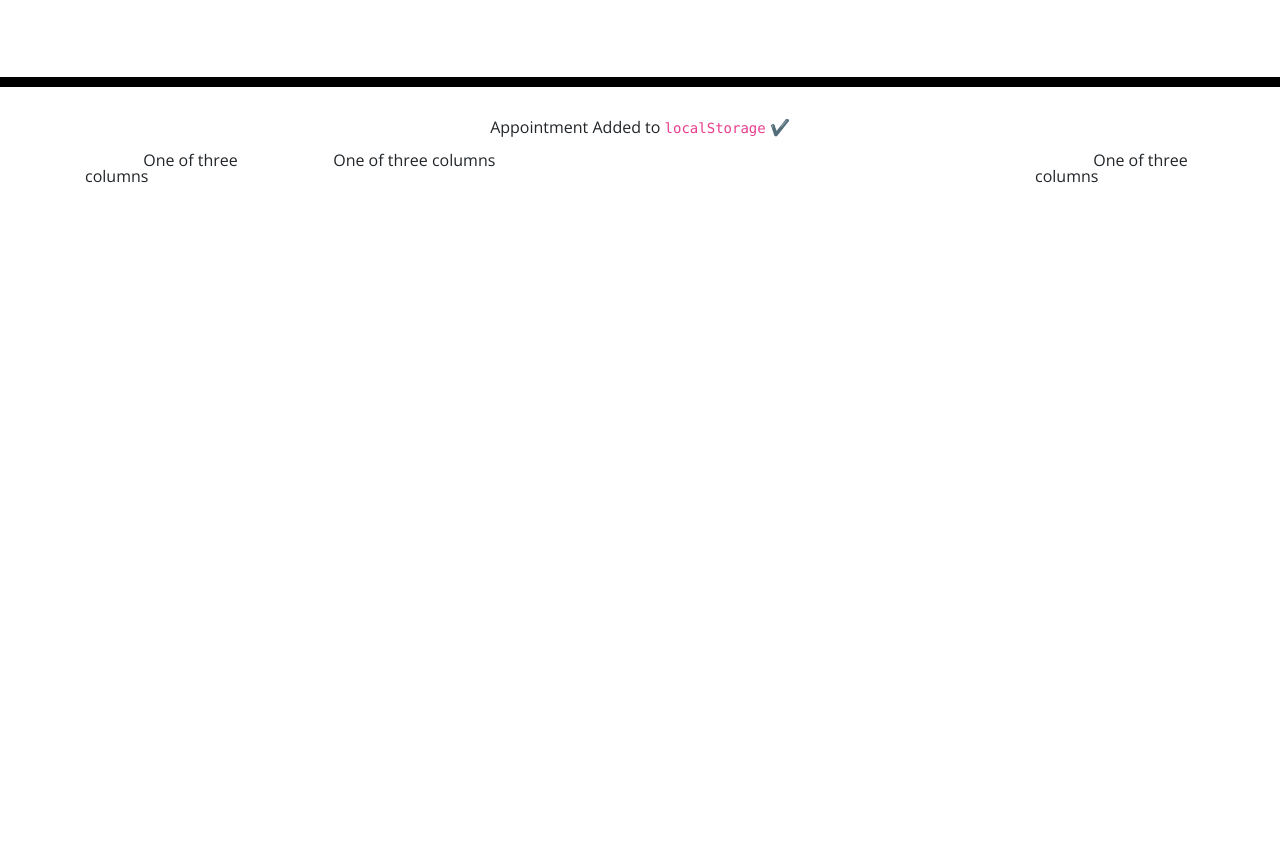
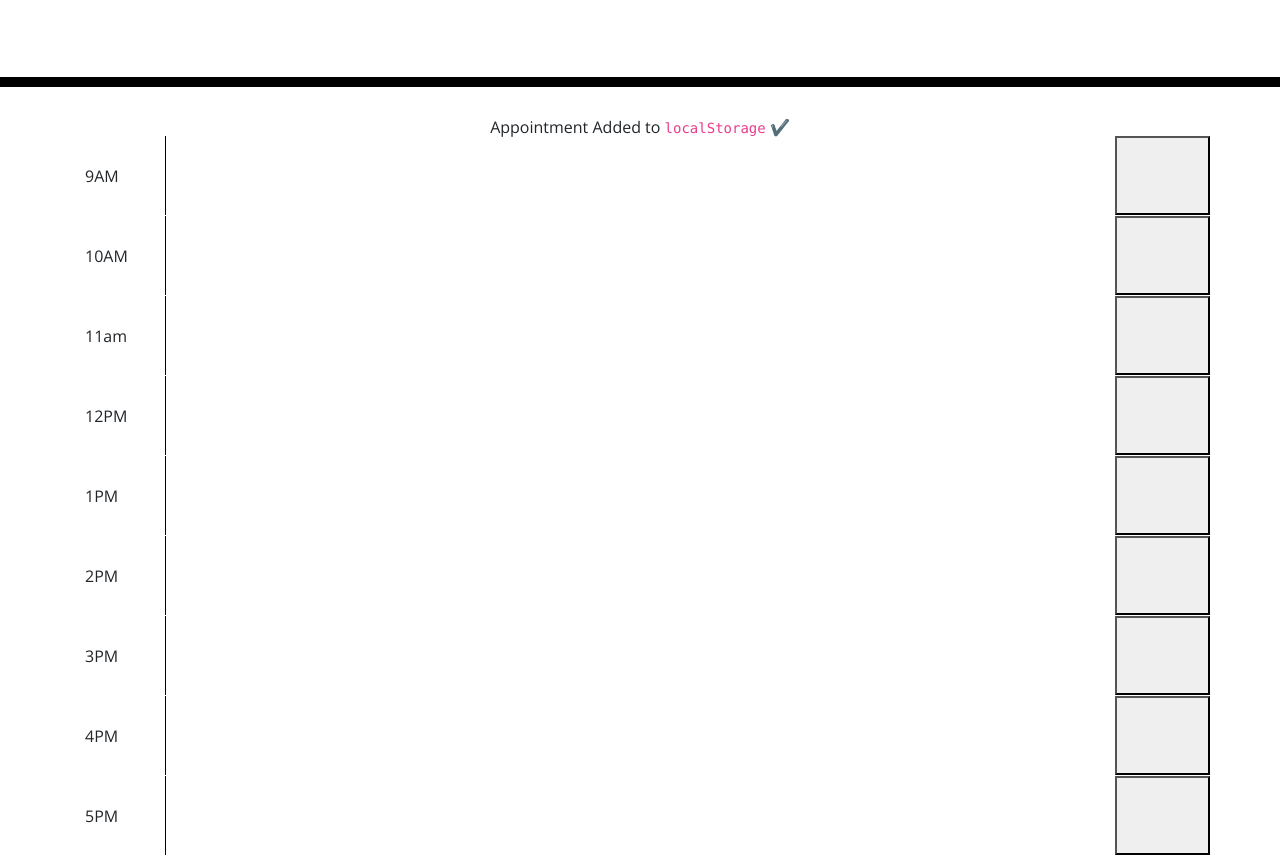
Before and after one commit to nenebeji/Daily_Planner, a plain HTML site: page index.html in a window 1280 px wide. Shown: the part 181-1036 px from the top of the page. Before the commit the page ends 800 px from the top, so only its background shows below. Drawn offline with nearby package versions, Linux system fonts and the light colour scheme.

Commit message:
added timeblocks

```diff
--- a/index.html
+++ b/index.html
@@ -19,17 +19,87 @@
     </header>
     <section class='text-center notifications' id="notification">Appointment Added to <code>localStorage</code> ✔️</section>
     <div class="container">
-        <div class="row">
-            <div class="col-md-2">
-              One of three columns
+        <div class="row timeblock" id="9am">
+            <div class="col-md-1">
+              9AM
             </div>
-            <div class="col-md-8">
-              One of three columns
+            <textarea class="col-md-10 loggedevents">
+            </textarea>
+            <button class="col-md-1">
+            </button>
+        </div>
+        <div class="row timeblock" id="9am">
+            <div class="col-md-1">
+              10AM
             </div>
-            <div class="col-md-2">
-              One of three columns
+            <textarea class="col-md-10 loggedevents">
+            </textarea>
+            <button class="col-md-1">
+            </button>
+        </div>
+        <div class="row timeblock" id="9am">
+            <div class="col-md-1">
+              11am
             </div>
-          </div>
+            <textarea class="col-md-10 loggedevents">
+            </textarea>
+            <button class="col-md-1">
+            </button>
+        </div>
+        <div class="row timeblock" id="9am">
+            <div class="col-md-1">
+              12PM
+            </div>
+            <textarea class="col-md-10 loggedevents">
+            </textarea>
+            <button class="col-md-1">
+            </button>
+        </div>
+        <div class="row timeblock" id="9am">
+            <div class="col-md-1">
+              1PM
+            </div>
+            <textarea class="col-md-10 loggedevents">
+            </textarea>
+            <button class="col-md-1">
+            </button>
+        </div>
+        <div class="row timeblock" id="9am">
+            <div class="col-md-1">
+              2PM
+            </div>
+            <textarea class="col-md-10 loggedevents">
+            </textarea>
+            <button class="col-md-1">
+            </button>
+        </div>
+        <div class="row timeblock" id="9am">
+            <div class="col-md-1">
+              3PM
+            </div>
+            <textarea class="col-md-10 loggedevents">
+            </textarea>
+            <button class="col-md-1">
+            </button>
+        </div>
+        <div class="row timeblock" id="9am">
+            <div class="col-md-1">
+              4PM
+            </div>
+            <textarea class="col-md-10 loggedevents">
+            </textarea>
+            <button class="col-md-1">
+            </button>
+        </div>
+        <div class="row timeblock" id="9am">
+            <div class="col-md-1">
+              5PM
+            </div>
+            <textarea class="col-md-10 loggedevents">
+            </textarea>
+            <button class="col-md-1">
+            </button>
+        </div>
     </div>
 
     <script src="https://cdnjs.cloudflare.com/ajax/libs/jquery/3.2.1/jquery.min.js"></script>
```
